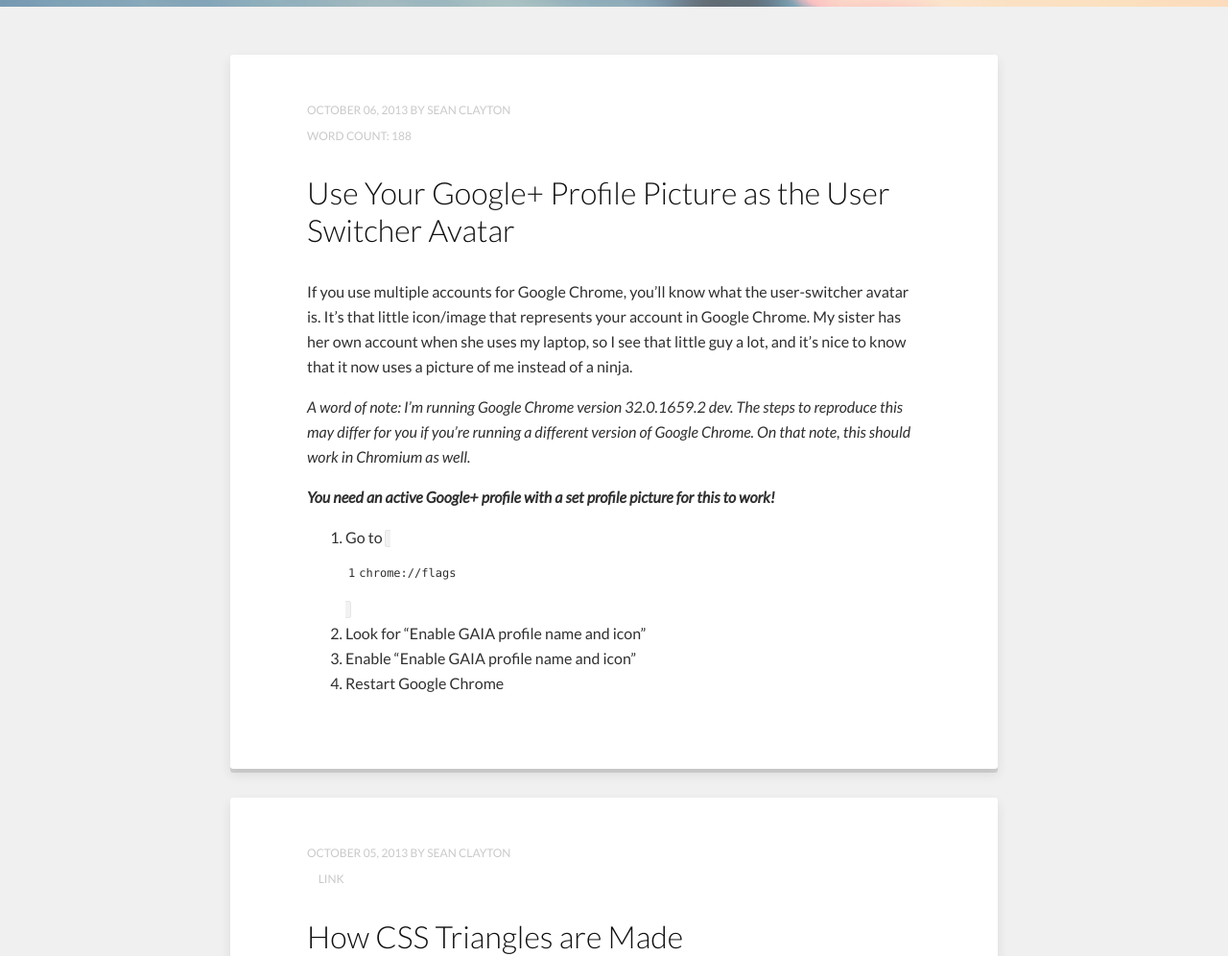
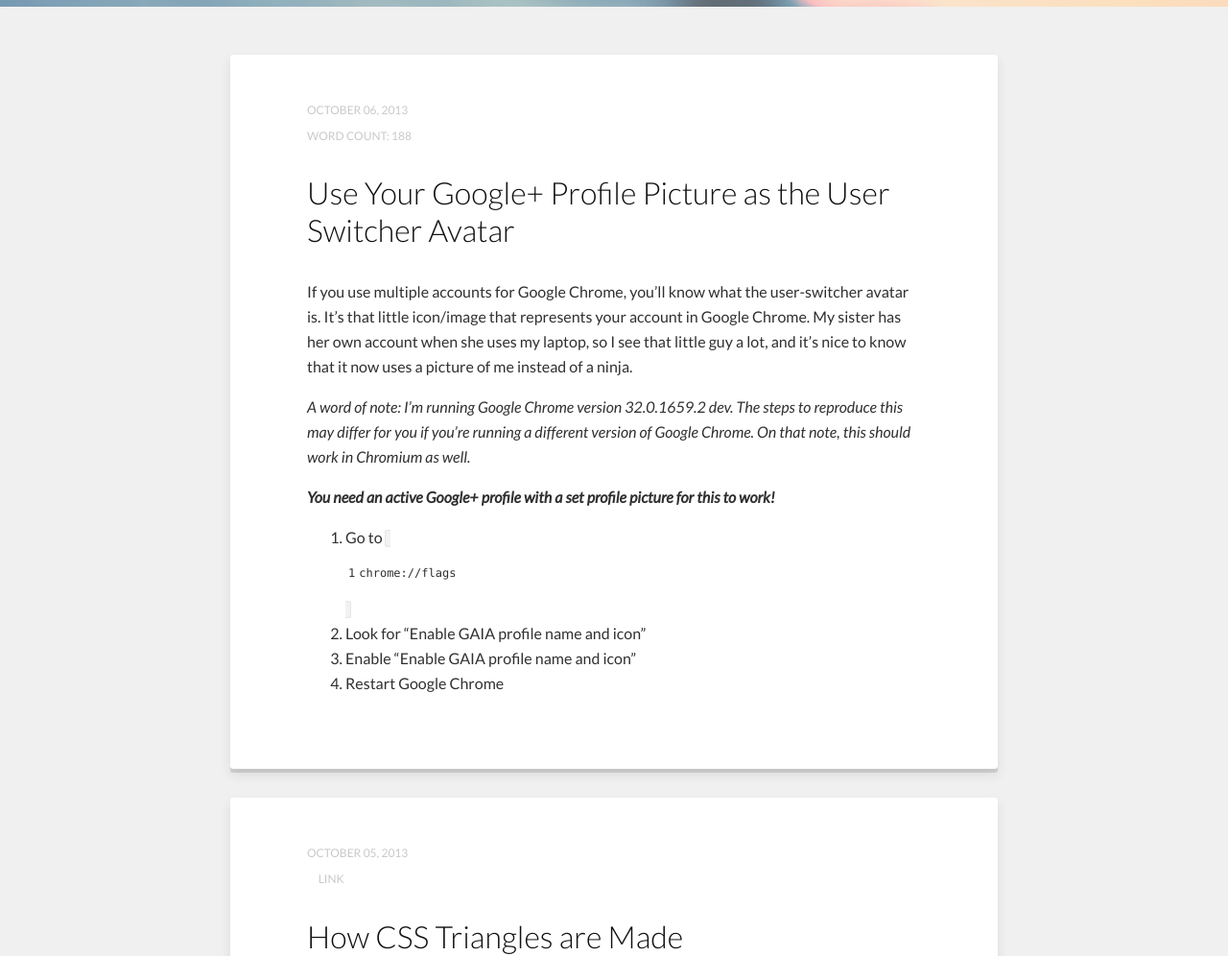
Before and after one commit to outcastgeek/skulbuny.com, a Jekyll site: the page built from index.html, in a window 1280 px wide and 1400 px high. Shown: the part 249-1245 px from the top of the window at 96% size. Built offline with Jekyll 4.4.1, drawn with Linux system fonts in a browser that asks for light colours; nearby versions of some CDN libraries; the list of posts is cut into pages by our own code; some of the changed text lies outside the part shown.

Commit message:
Updated indentation and removed author info

```diff
--- a/index.html
+++ b/index.html
@@ -15,11 +15,6 @@
         <time datetime="{{ post.date | date_to_xmlschema }}" itemprop="datePublished">
           <a href="{{ site.url }}{{ post.url }}">{{ post.date | date: "%B %d, %Y" }}</a>
         </time>
-      </span>
-      <span class="author vcard" itemprop="author" itemscope itemtype="http://schema.org/Person">
-        <span itemprop="name" class="fn">
-          <a href="{{ site.url }}/about" title="About {{ site.owner.name }}" itemprop="url">{{ site.owner.name }}</a>
-        </span>
       </span>
       {% if post.category == 'image' %}
       <span>
```
Lines whose indentation alone changed are shown as unchanged.
